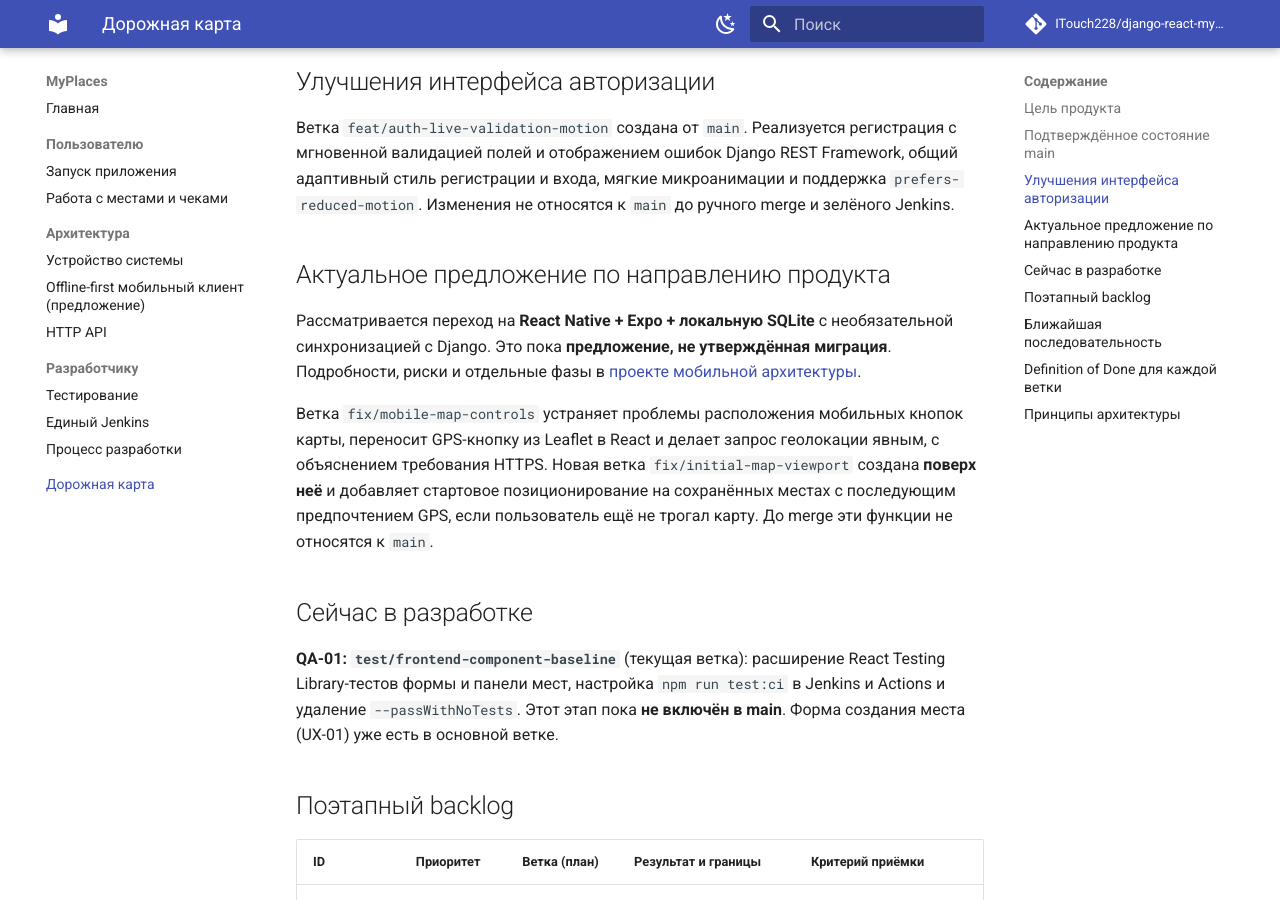
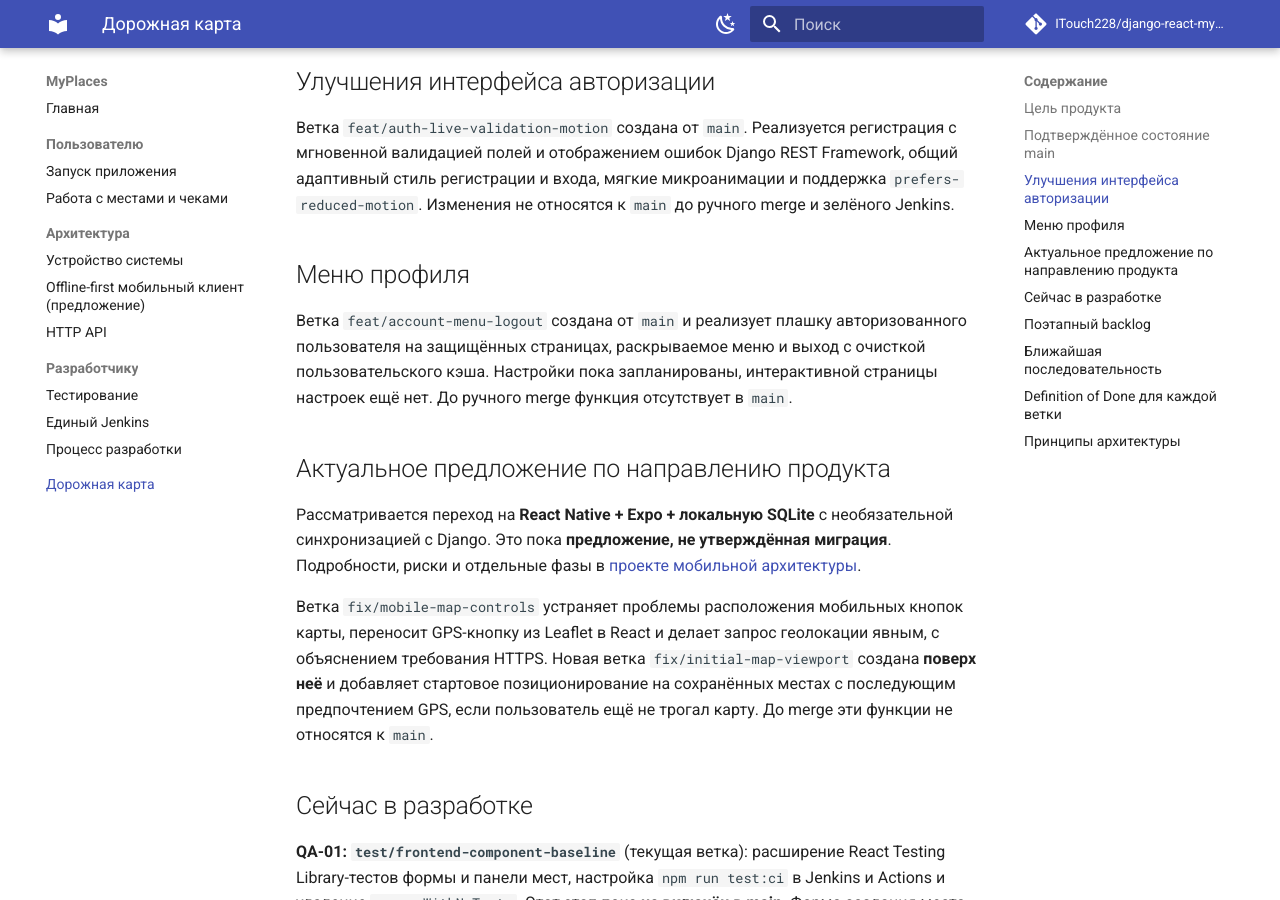
Before and after one commit to ITouch228/django-react-myplaces, an MkDocs documentation site: the page built from docs/roadmap.md, in a window 1280 px wide and 900 px high, scrolled down 1148 px. Built offline with MkDocs 1.6.1 and Material for MkDocs 9.7.7, drawn with Linux system fonts in a browser that asks for light colours; comment, search, counter and statistics services are not loaded.

Commit message:
docs(account): document profile menu, logout and acceptance checks

```diff
--- a/docs/roadmap.md
+++ b/docs/roadmap.md
@@ -21,6 +21,10 @@
 ## Улучшения интерфейса авторизации
 
 Ветка `feat/auth-live-validation-motion` создана от `main`. Реализуется регистрация с мгновенной валидацией полей и отображением ошибок Django REST Framework, общий адаптивный стиль регистрации и входа, мягкие микроанимации и поддержка `prefers-reduced-motion`. Изменения не относятся к `main` до ручного merge и зелёного Jenkins.
+
+## Меню профиля
+
+Ветка `feat/account-menu-logout` создана от `main` и реализует плашку авторизованного пользователя на защищённых страницах, раскрываемое меню и выход с очисткой пользовательского кэша. Настройки пока запланированы, интерактивной страницы настроек ещё нет. До ручного merge функция отсутствует в `main`.
 
 ## Актуальное предложение по направлению продукта
 
```
